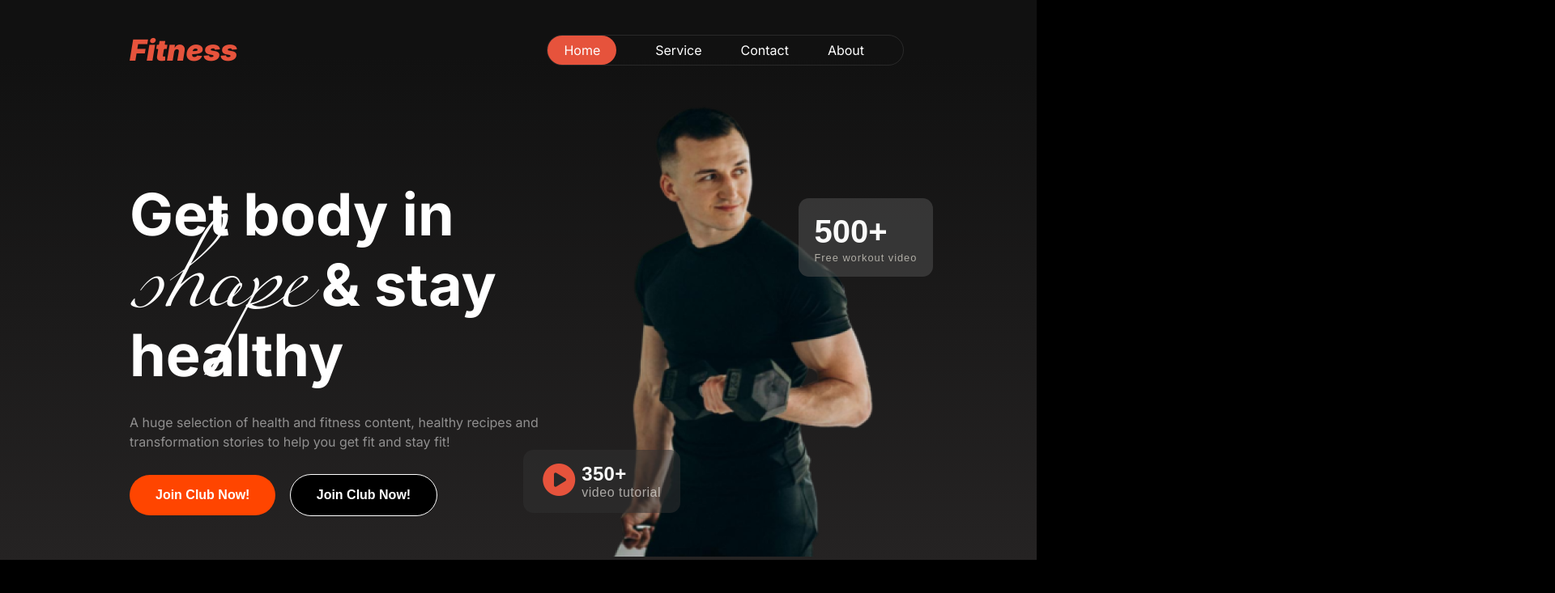
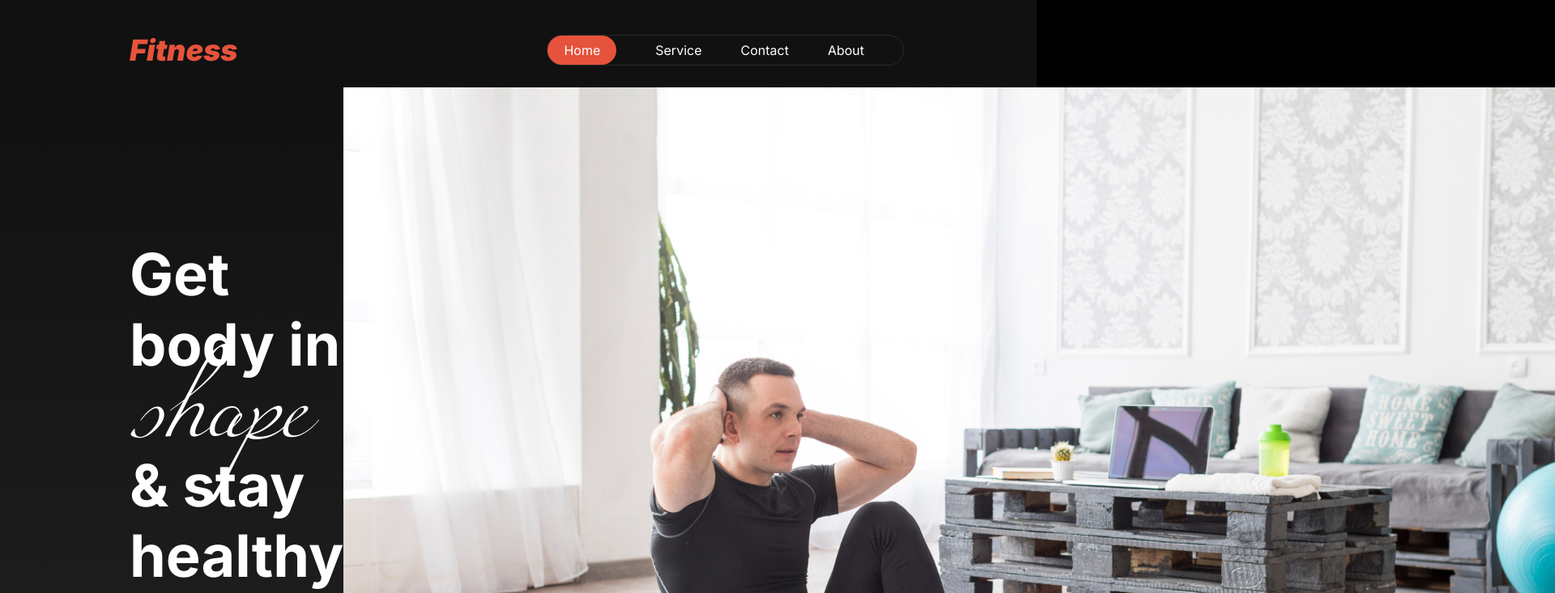
Before and after one commit to mahdihasanjr/Assignment-2, a plain HTML site: page index.html in a window 1280 px wide. Shown: the top 733 px of the page at 81% size, 1920 px wide, since content can reach past the window. Drawn offline with Linux system fonts and the light colour scheme.

Commit message:
added another img

```diff
--- a/index.html
+++ b/index.html
@@ -36,7 +36,7 @@
             </div>
             <div class="banner-img-content">
 
-                <img src="images/images-2.png" alt="images 2">
+                <img src="images/exercise6.jpg" alt="images 2">
                  <button class="img-btn-1">
                     <div>
                         <span id="video-icon">
```
